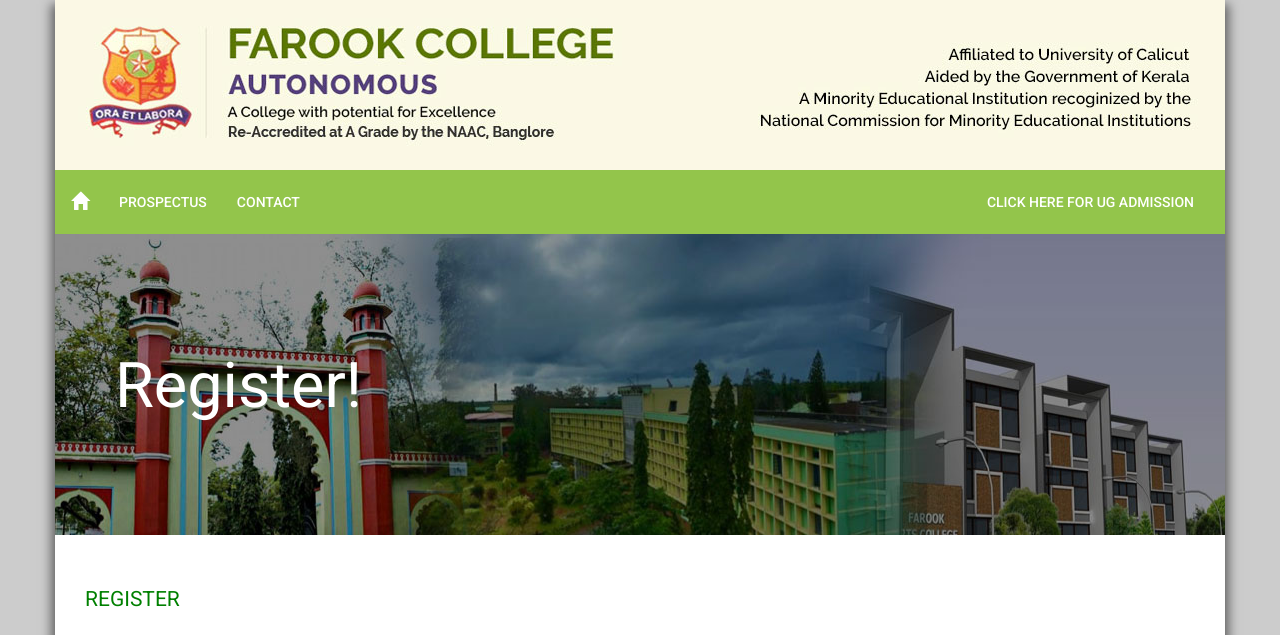
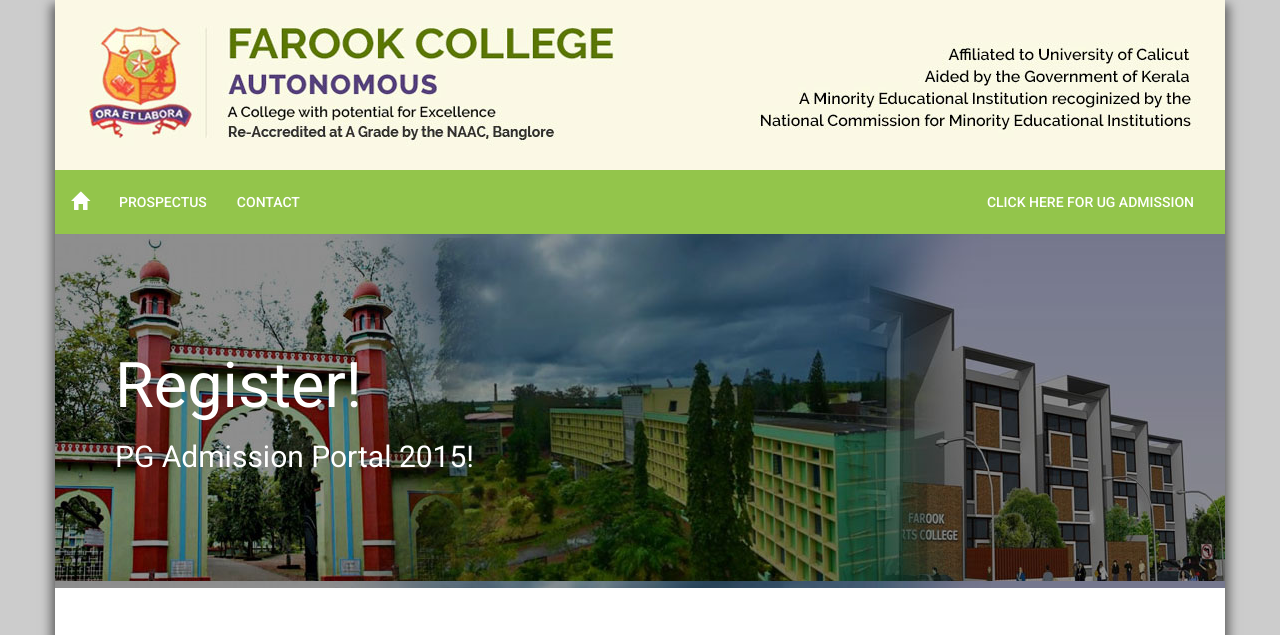
Before and after one commit to jeenamadhavan/mespg, a CakePHP app: the page made by app/View/Pages/register.ctp in a window 1280 px wide. Shown: the top 635 px of the page. Run offline with PHP 8.4 and a stand-in for CakePHP, Linux system fonts and the light colour scheme; the template is opened without the code that fills it, so the values that code supplies are empty; form fields are guessed from the names that the template uses; some libraries are stand-ins or nearby versions.

Commit message:
pg admission portal caption add

```diff
--- a/app/View/Pages/register.ctp
+++ b/app/View/Pages/register.ctp
@@ -4,6 +4,7 @@ $randnum=rand ( 1 ,5 );
 <div class="container banner">
     <div class="jumbotron fk-jumbotron banner-<?php echo $randnum; ?>">
         <h1>Register!</h1>
+         <h2 style="color:white;">PG Admission Portal 2015!</h2>
 <!--        <ul style="color: #fff; font-size: 16px; margin: 0px;">
             <li>The Biggest residential Post Graduate Institution Under Calicut university.</li>
             <li>18 UG Courses, 14 PG Courses and 8 Research Centers.</li>
```
